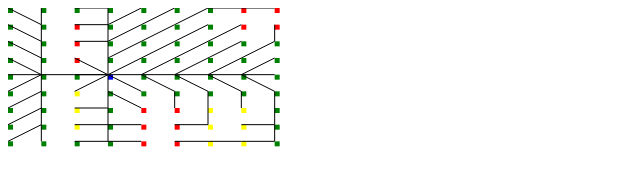
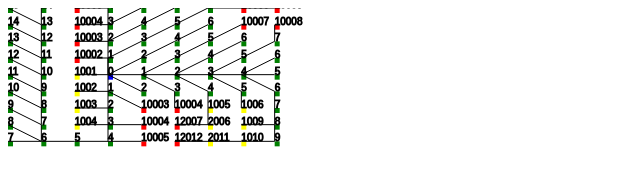
Before and after one commit to nico-schoeman/flow-field, a website: page index.html in a window 1280 px wide. Shown: the whole page, without its empty margins (0-640 px from the left). Drawn offline with Linux system fonts and the light colour scheme.

Commit message:
reset properly

```diff
--- a/index.html
+++ b/index.html
@@ -9,7 +9,7 @@
 	<body>
 		<canvas></canvas>
 		<script type="module">
-            import flow_grid from "./index.js";
+			import flow_grid from './index.js';
 
 			let xCells = 9;
 			let yCells = 9;
@@ -23,6 +23,7 @@
 				cell.isWalkable = true;
 			});
 
+      window.flowGrid.getCell(2, 0).isWalkable = false;
 			window.flowGrid.getCell(2, 1).isWalkable = false;
 			window.flowGrid.getCell(2, 2).isWalkable = false;
 			window.flowGrid.getCell(2, 3).isWalkable = false;
@@ -30,6 +31,7 @@
 			window.flowGrid.getCell(2, 5).isBlocked = true;
 			window.flowGrid.getCell(2, 6).isBlocked = true;
 			window.flowGrid.getCell(2, 7).isBlocked = true;
+      //window.flowGrid.getCell(2, 8).isBlocked = true;
 
 			window.flowGrid.getCell(7, 0).isWalkable = false;
 			window.flowGrid.getCell(7, 1).isWalkable = false;
@@ -54,29 +56,35 @@
 			console.log(goalCell);
 			window.flowGrid.calculateFlowToGoal(goalCell);
 
-            let canvas = document.querySelector("canvas");
+			let distanceTest = window.flowGrid.getFlowDistanceToCell(window.flowGrid.getCell(0, 0), goalCell);
+			console.log('distance:', distanceTest);
+
+			window.flowGrid.validateFlow(window.flowGrid.getCell(0, 0));
+
+      window.flowGrid.getCell(2, 4).isBlocked = true;
+      window.flowGrid.calculateFlowToGoal(goalCell);
+
+
+
+      let canvas = document.querySelector('canvas');
 			console.log(canvas);
-            let ctx = canvas.getContext("2d");
+			let ctx = canvas.getContext('2d');
 
 			window.flowGrid.grid.cells.forEach(cell => {
-                ctx.fillStyle = "black"
+				ctx.fillStyle = 'black';
 				let toCell = cell.flowDataToGoal.get(goalCell).toCell;
-                if (!cell.isWalkable) ctx.fillStyle = "red";
-                if (cell.isWalkable) ctx.fillStyle = "green";
-                if (cell.isBlocked) ctx.fillStyle = "yellow";
-                if (cell == goalCell) ctx.fillStyle = "blue";
+				if (!cell.isWalkable) ctx.fillStyle = 'red';
+				if (cell.isWalkable) ctx.fillStyle = 'green';
+				if (cell.isBlocked) ctx.fillStyle = 'yellow';
+				if (cell == goalCell) ctx.fillStyle = 'blue';
 				ctx.fillRect(cell.x * (canvas.width / xCells), cell.y * (canvas.height / yCells), 5, 5);
 				ctx.beginPath();
 				ctx.moveTo(cell.x * (canvas.width / xCells), cell.y * (canvas.height / yCells));
 				ctx.lineTo(toCell.x * (canvas.width / xCells), toCell.y * (canvas.height / yCells));
 				ctx.stroke();
 				ctx.closePath();
+        ctx.strokeText(cell.flowCost(goalCell).cost, cell.x * (canvas.width / xCells), cell.y * (canvas.height / yCells));
 			});
-
-            let distanceTest = window.flowGrid.getFlowDistanceToCell(window.flowGrid.getCell(0, 0), goalCell);
-            console.log("distance:", distanceTest);
-
-            window.flowGrid.validateFlow(window.flowGrid.getCell(0, 0));
 		</script>
 	</body>
 </html>
--- a/index.js
+++ b/index.js
@@ -188,17 +188,18 @@ flow_grid.prototype.generateFlowFieldVectors = function(goal) {
 	});
 };
 
-flow_grid.prototype.calculateWalkCost = function() {
+flow_grid.prototype.calculateWalkCost = function(goal) {
 	this.grid.cells.forEach(cell => {
 		cell.walkCost = 0;
-		if (!cell.isWalkable) cell.walkCost += 1000;
+		if (!cell.isWalkable) cell.walkCost += 10000;
 		if (cell.isBuildable) cell.walkCost += 100;
-		if (cell.isBlocked) cell.walkCost += 500;
+		if (cell.isBlocked) cell.walkCost += 1000;
+    cell.flowCost(goal, Number.MAX_SAFE_INTEGER, true);
 	});
 };
 
 flow_grid.prototype.calculateFlowToGoal = function(goal) {
-	this.calculateWalkCost();
+	this.calculateWalkCost(goal);
 	this.floodFillDistanceToGoal(goal);
 	this.generateFlowFieldVectors(goal);
 };
--- a/package.json
+++ b/package.json
@@ -1,6 +1,6 @@
 {
     "name": "@nico-schoeman/flow-field",
-    "version": "1.0.8",
+    "version": "1.0.9",
     "description": "Grid based pathfinding based on node flow.",
     "main": "index.js",
     "scripts": {
```
Lines whose indentation alone changed are shown as unchanged.
